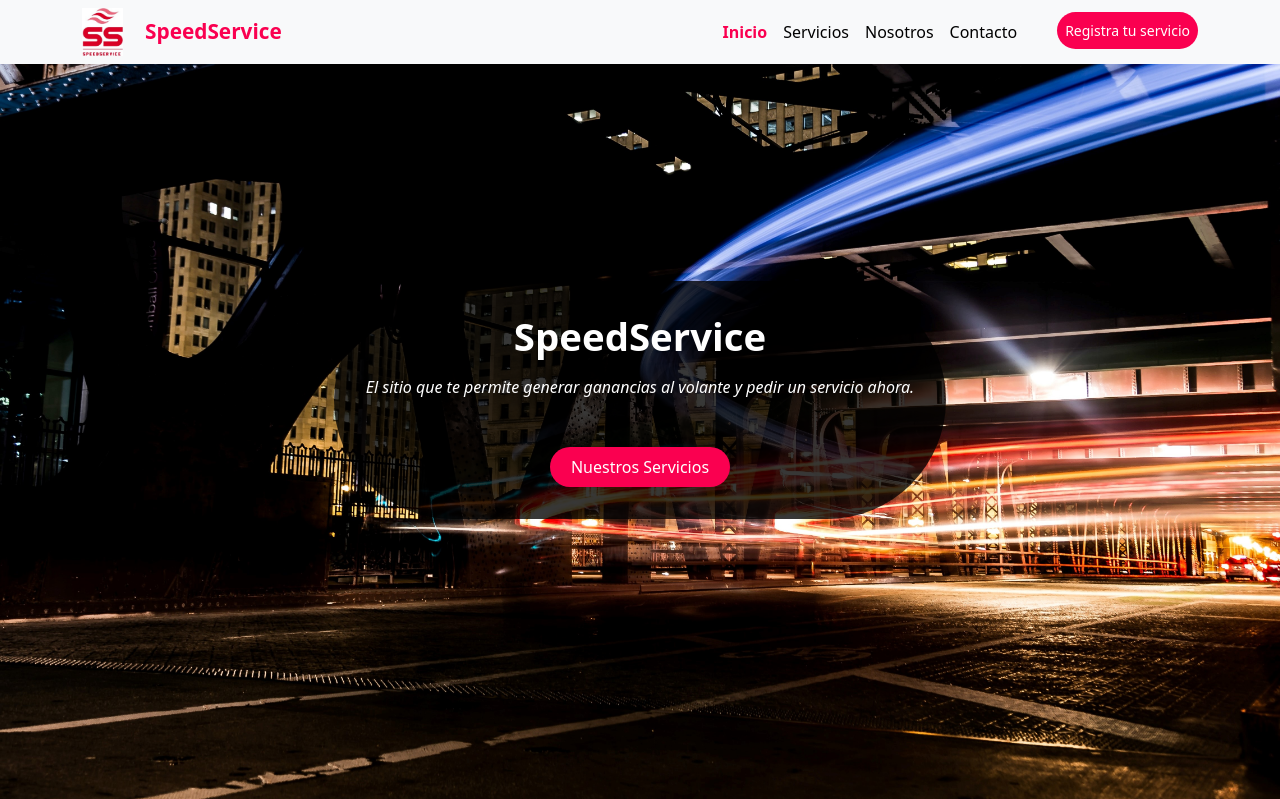
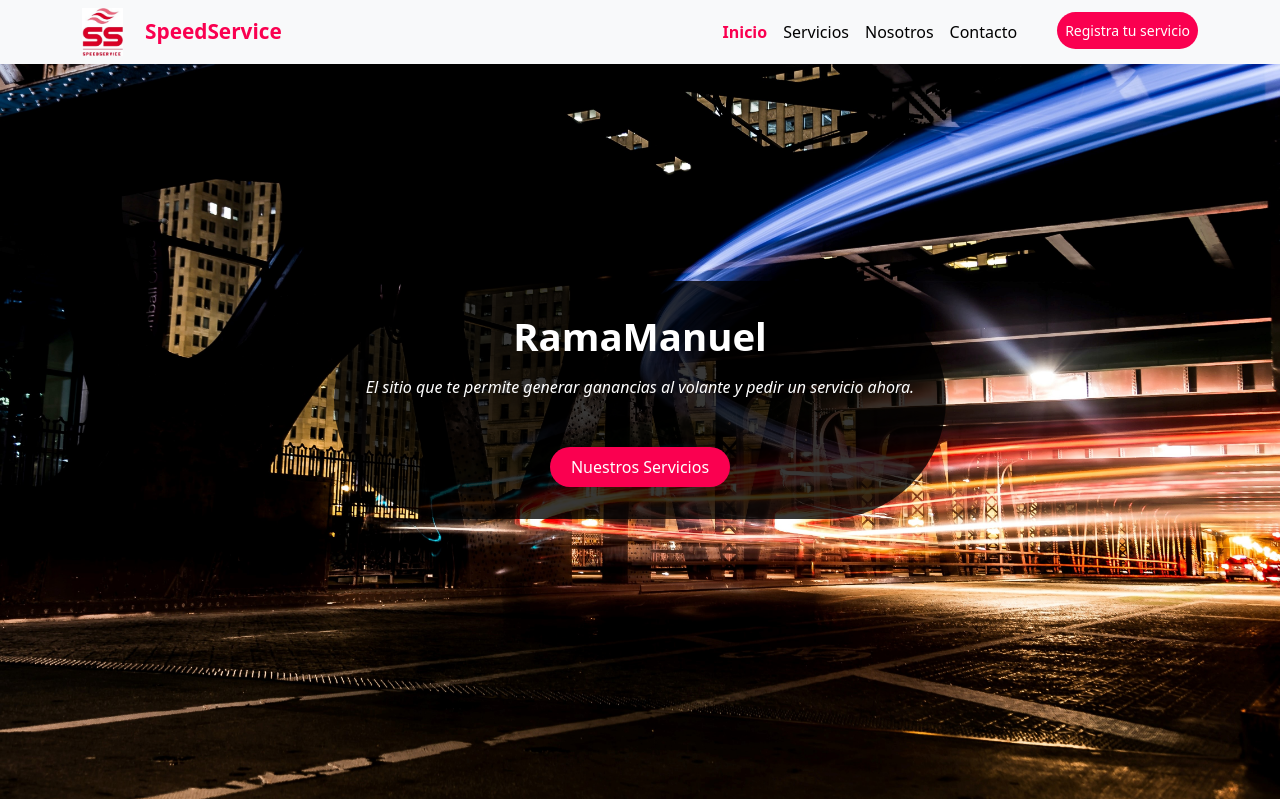
Before and after one commit to TimoPereyra/speedService, a PHP site: page /proyectos/ in a window 1280 px wide. Shown: the top 799 px of the page. Run offline with PHP 8.4, Linux system fonts and the light colour scheme; some libraries are stand-ins or nearby versions.

Commit message:
Modificaciones en css

```diff
--- a/index.php
+++ b/index.php
@@ -6,7 +6,7 @@ require_once('includes/header.php');
 
   <section class="seccion-bienvenida">
     <div class="contenedor">
-      <h1>SpeedService</h1>
+      <h1>RamaManuel</h1>
       <p><i>El sitio que te permite generar ganancias al volante y pedir un servicio ahora.</i></p>
       <a href="#">Nuestros Servicios</a>
     </div>
```
